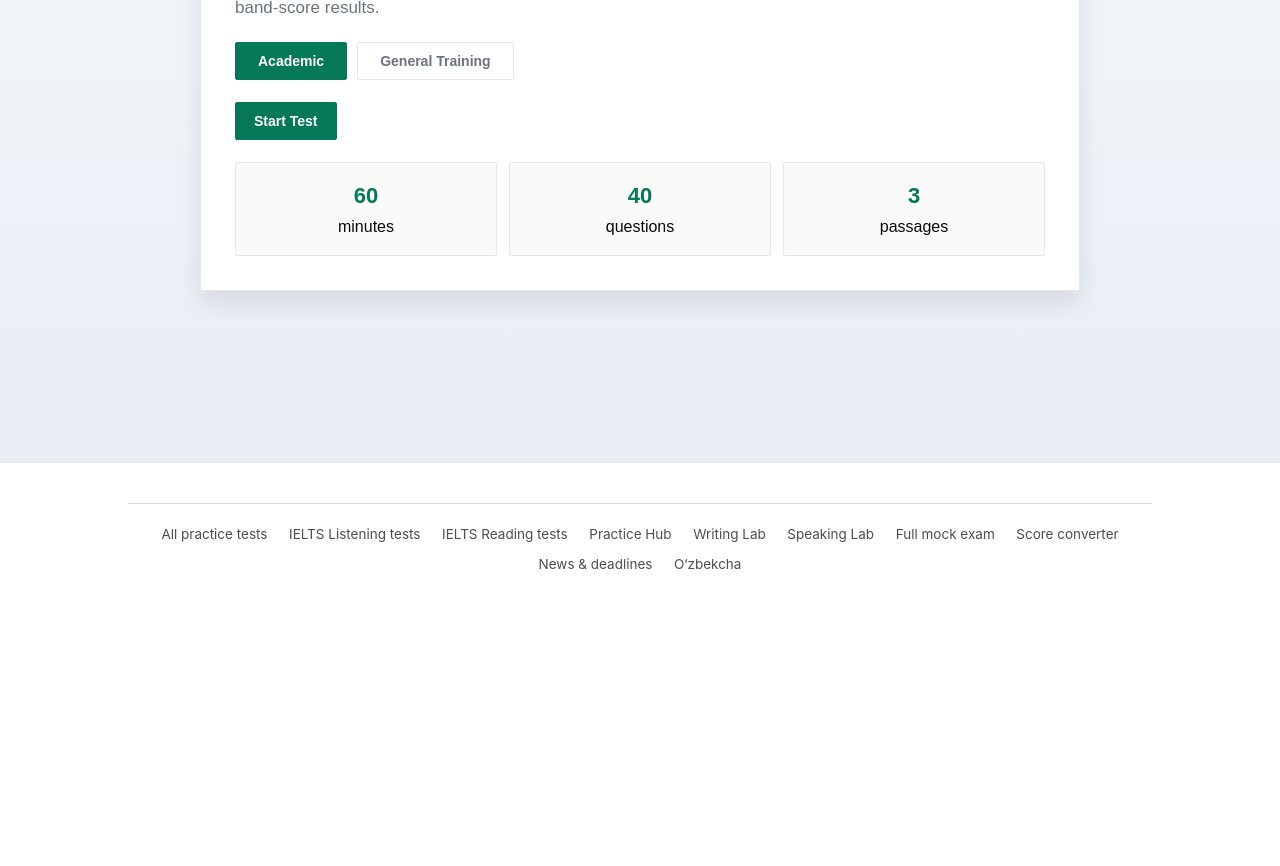
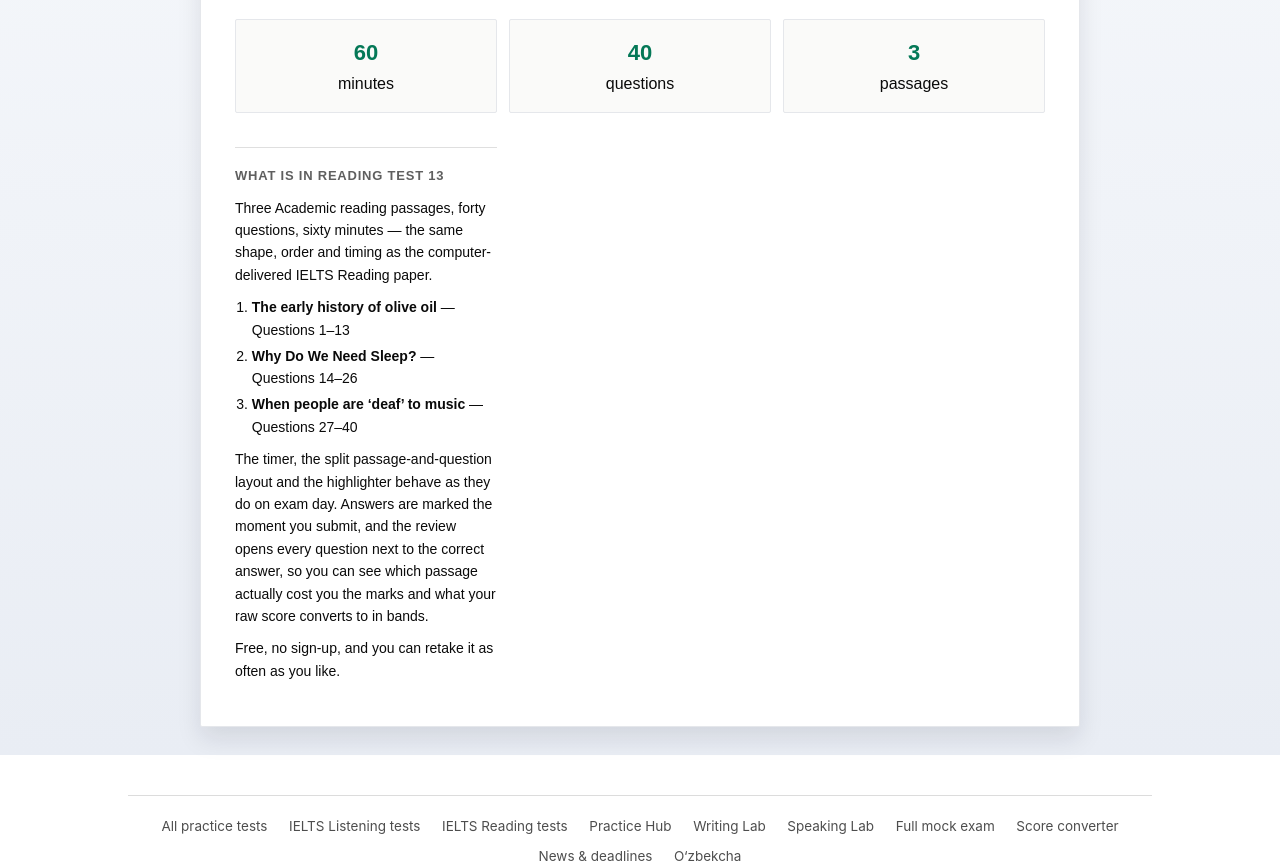
Before and after one commit to maqsudjon-cell/cdi-reading-13, a plain HTML site: page index.html in a window 1280 px wide. Shown: the part 337-1203 px from the top of the page. Before the commit the page ends 911 px from the top, so only its background shows below. Drawn offline with Linux system fonts and the light colour scheme.

Commit message:
SEO: unique visible content for Reading Test 13

```diff
--- a/index.html
+++ b/index.html
@@ -4,17 +4,17 @@
   <meta name="test-title" content="CDI Reading 13" />
 <meta charset="UTF-8">
 <meta name="viewport" content="width=device-width, initial-scale=1.0">
-<title>IELTS Reading Practice Test 13 with Answers — Flarestamina</title>
+<title>IELTS Reading Test 13: The early history of olive oil, Why Do We Need Sleep? | Flarestamina</title>
 <meta property="og:type" content="website">
 <meta property="og:site_name" content="Flarestamina">
 <meta property="og:url" content="https://flarestamina.com/cdi-reading-13/">
-<meta property="og:title" content="IELTS Reading Practice Test 13 with Answers — Flarestamina">
+<meta property="og:title" content="IELTS Reading Test 13: The early history of olive oil, Why Do We Need Sleep? | Flarestamina">
 <meta property="og:description" content="Free IELTS Academic Reading practice test 13 — instant scoring and a full answer review. Passages: The early history of olive oil, Why Do We Need Sleep?, When people are ‘deaf’ to music. 60-minute exam timing, no sign-up.">
 <meta property="og:image" content="https://flarestamina.com/cdi-reading-13/cover.png">
 <meta property="og:image:width" content="1200">
 <meta property="og:image:height" content="630">
 <meta name="twitter:card" content="summary_large_image">
-<meta name="twitter:title" content="IELTS Reading Practice Test 13 with Answers — Flarestamina">
+<meta name="twitter:title" content="IELTS Reading Test 13: The early history of olive oil, Why Do We Need Sleep? | Flarestamina">
 <meta name="twitter:image" content="https://flarestamina.com/cdi-reading-13/cover.png">
 <meta name="description" content="Free IELTS Academic Reading practice test 13 — instant scoring and a full answer review. Passages: The early history of olive oil, Why Do We Need Sleep?, When people are ‘deaf’ to music. 60-minute exam timing, no sign-up.">
 <link rel="canonical" href="https://flarestamina.com/cdi-reading-13/">
@@ -186,6 +186,12 @@
   .tmain.mv-q .pp{display:none}
   .tmain.mv-q .qp{height:auto;flex:1 1 auto;min-height:0}
 }
+
+.fs-about{margin-top:22px;padding-top:18px;border-top:1px solid rgba(128,128,128,.25);text-align:left;font-size:14px;line-height:1.6}
+.fs-about h2{font-size:13px;letter-spacing:.06em;text-transform:uppercase;opacity:.65;margin:0 0 10px;font-weight:600}
+.fs-about p{margin:0 0 10px}
+.fs-about ol{margin:0 0 10px;padding-left:1.2em}
+.fs-about li{margin:.28em 0}
 </style>
 <script type="application/ld+json">
 {"@context":"https://schema.org","@graph":[{"@type":"LearningResource","@id":"https://flarestamina.com/cdi-reading-13/#resource","url":"https://flarestamina.com/cdi-reading-13/","name":"IELTS Reading Practice Test 13 with Answers — Flarestamina","description":"Free IELTS Academic Reading practice test 13 — instant scoring and a full answer review. Passages: The early history of olive oil, Why Do We Need Sleep?, When people are ‘deaf’ to music. 60-minute exam timing, no sign-up.","inLanguage":"en","isAccessibleForFree":true,"learningResourceType":"Practice test","educationalUse":"Practice","teaches":"IELTS Reading","provider":{"@type":"EducationalOrganization","name":"Flarestamina","url":"https://flarestamina.com/"},"isPartOf":{"@type":"CollectionPage","name":"Every IELTS practice test on Flarestamina","url":"https://flarestamina.com/tests/"},"timeRequired":"PT60M"},{"@type":"BreadcrumbList","itemListElement":[{"@type":"ListItem","position":1,"name":"Flarestamina","item":"https://flarestamina.com/"},{"@type":"ListItem","position":2,"name":"All tests","item":"https://flarestamina.com/tests/"},{"@type":"ListItem","position":3,"name":"CDI Reading 13","item":"https://flarestamina.com/cdi-reading-13/"}]}]}
@@ -194,15 +200,27 @@
 <body>
 <div id="screen-landing" class="screen active"><div class="center"><div class="card">
   <div class="brand-row"><span class="tg-dot">&#9654;</span> flarestamina.com</div>
-  <h1 class="landing-title">Academic IELTS Reading Mock Test</h1>
+  <h1 class="landing-title">IELTS Academic Reading Practice Test 13</h1>
   <p class="landing-desc">A computer-delivered IELTS Reading platform: three passages, forty questions, answer review and band-score results.</p>
   <div class="type-row"><button class="type-btn active" id="btn-acad" onclick="setType('academic')">Academic</button><button class="type-btn" id="btn-gen" onclick="setType('general')">General Training</button></div>
   <button class="btn primary" onclick="goInstr()">Start Test</button>
-  <div class="info-grid"><div class="info-box"><strong>60</strong> minutes</div><div class="info-box"><strong>40</strong> questions</div><div class="info-box"><strong>3</strong> passages</div></div>
+  <div class="info-grid"><div class="info-box"><strong>60</strong> minutes</div><div class="info-box"><strong>40</strong> questions</div><div class="info-box"><strong>3</strong> passages</div>
+  <div class="fs-about">
+    <h2>What is in Reading Test 13</h2>
+    <p>Three Academic reading passages, forty questions, sixty minutes &mdash; the same shape, order and timing as the computer-delivered IELTS Reading paper.</p>
+    <ol>
+    <li><strong>The early history of olive oil</strong> &mdash; Questions 1–13</li>
+    <li><strong>Why Do We Need Sleep?</strong> &mdash; Questions 14–26</li>
+    <li><strong>When people are ‘deaf’ to music</strong> &mdash; Questions 27–40</li>
+    </ol>
+    <p>The timer, the split passage-and-question layout and the highlighter behave as they do on exam day. Answers are marked the moment you submit, and the review opens every question next to the correct answer, so you can see which passage actually cost you the marks and what your raw score converts to in bands.</p>
+    <p>Free, no sign-up, and you can retake it as often as you like.</p>
+  </div>
+</div>
 </div></div></div>
 <div id="screen-instructions" class="screen"><div class="center"><div class="card">
   <div class="brand-row"><span class="tg-dot">&#9654;</span> flarestamina.com</div>
-  <h1 class="landing-title">Reading Test Instructions</h1>
+  <h2 class="landing-title">Reading Test Instructions</h2>
   <p class="landing-desc">Read carefully before you begin. The 60-minute timer starts when you click <strong>Begin Test</strong>.</p>
   <ul class="rules">
     <li>Read <strong>3 passages</strong> and answer <strong>40 questions</strong> in <strong>60 minutes</strong>.</li>
@@ -249,7 +267,7 @@
   <div class="set-group" style="display:flex;gap:8px"><button class="btn" id="setReset">Reset</button><button class="btn" id="setClose">Close</button></div>
 </aside>
 <div id="screen-review" class="screen"><div class="scroll-body"><div class="wide">
-  <h1 style="color:var(--navy);margin-bottom:8px">Review Your Answers</h1>
+  <h2 style="color:var(--navy);margin-bottom:8px">Review Your Answers</h2>
   <p style="color:var(--muted)">Click any question number to return and change it.</p>
   <div class="rev-stats" id="rev-stats"></div><div id="rev-passes"></div>
   <div class="action-row" style="margin-top:8px"><button class="btn" onclick="backToTest()">Back to Test</button><button class="btn primary" onclick="showSubModal()">Submit Final Answers</button></div>
```
